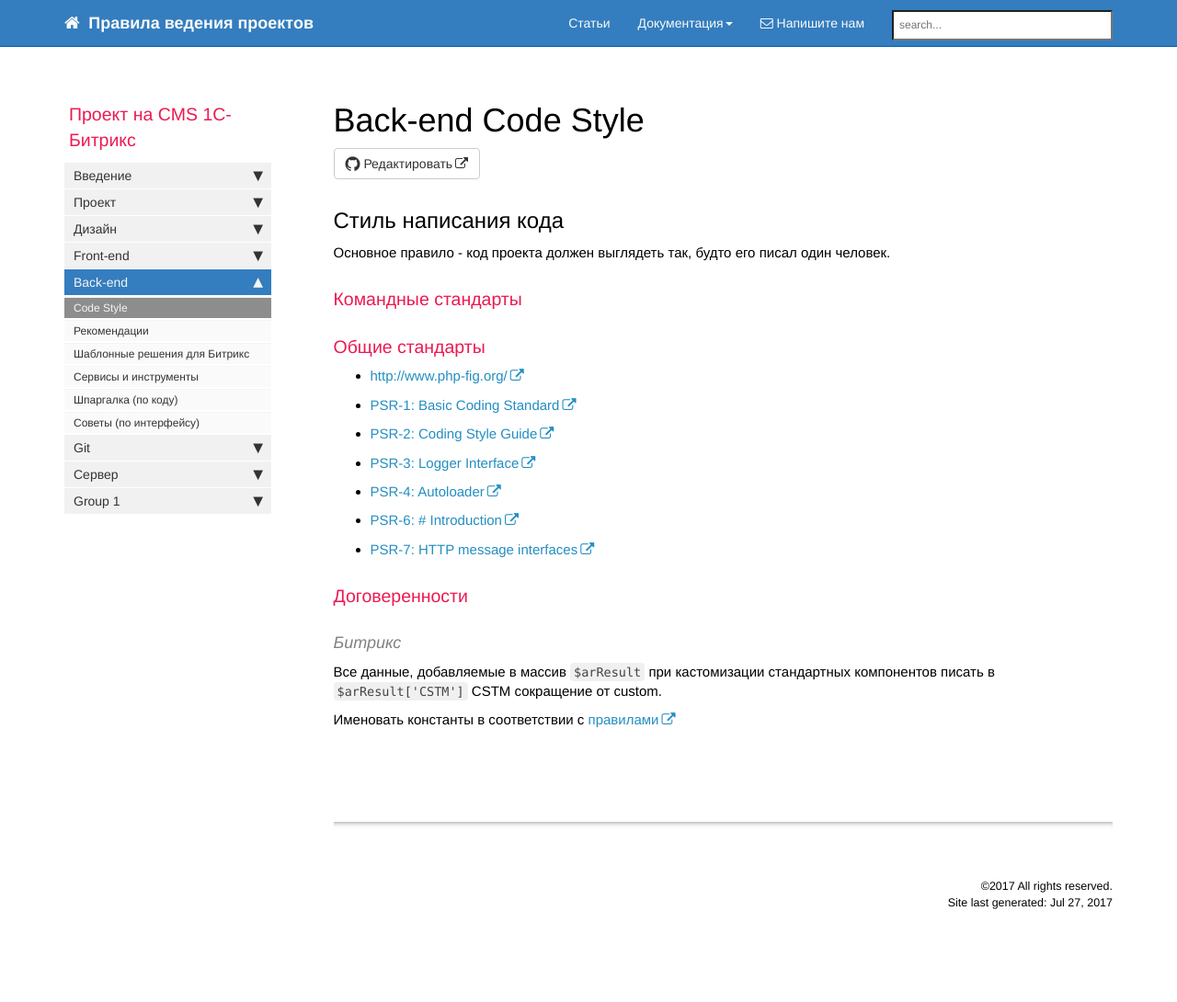
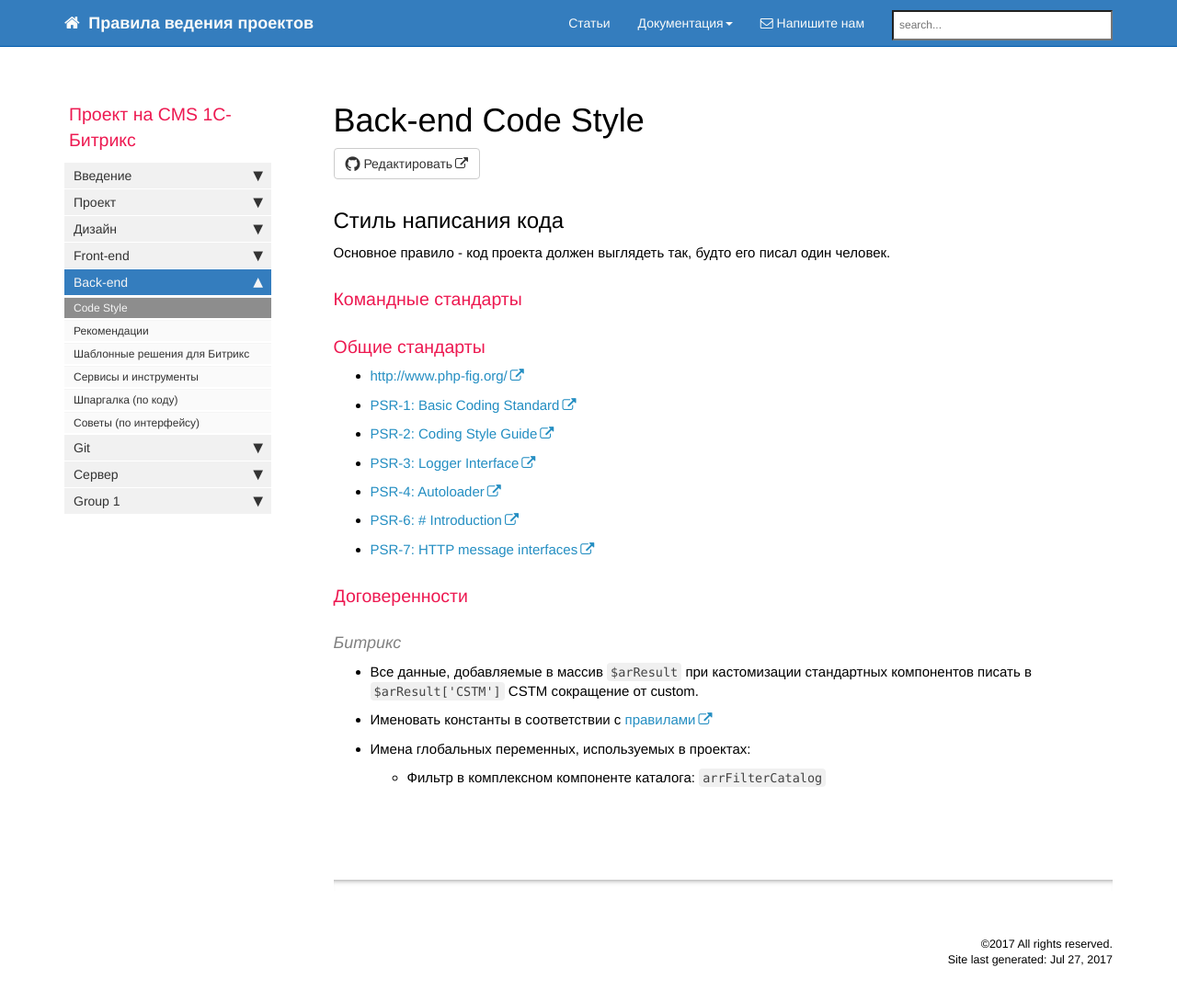
Before and after one commit to gdecider/gdecider.github.io, a Jekyll site: the page built from pages/bx/bx_back-code-style.md, in a window 1280 px wide and 1104 px high. Shown: the top 1090 px of the window at 92% size. Built offline with Jekyll 4.4.1, drawn with Linux system fonts in a browser that asks for light colours; nearby versions of some CDN libraries; comment, search, counter and statistics services are not loaded.

Commit message:
Update bx_back-code-style.md

````diff
--- a/pages/bx/bx_back-code-style.md
+++ b/pages/bx/bx_back-code-style.md
@@ -36,6 +36,10 @@
 
 #### Битрикс
 
-Все данные, добавляемые в массив ```$arResult``` при кастомизации стандартных компонентов писать в ```$arResult['CSTM']``` CSTM сокращение от custom.
+* Все данные, добавляемые в массив ```$arResult``` при кастомизации стандартных компонентов писать в ```$arResult['CSTM']``` CSTM сокращение от custom.
 
-Именовать константы в соответствии с [правилами](https://gdecider.github.io/bx_struktura-proekta.html#localphp_interfaceincludeconstantsphp)
+* Именовать константы в соответствии с [правилами](https://gdecider.github.io/bx_struktura-proekta.html#localphp_interfaceincludeconstantsphp)
+
+* Имена глобальных переменных, используемых в проектах:
+
+  * Фильтр в комплексном компоненте каталога: ```arrFilterCatalog```
````
